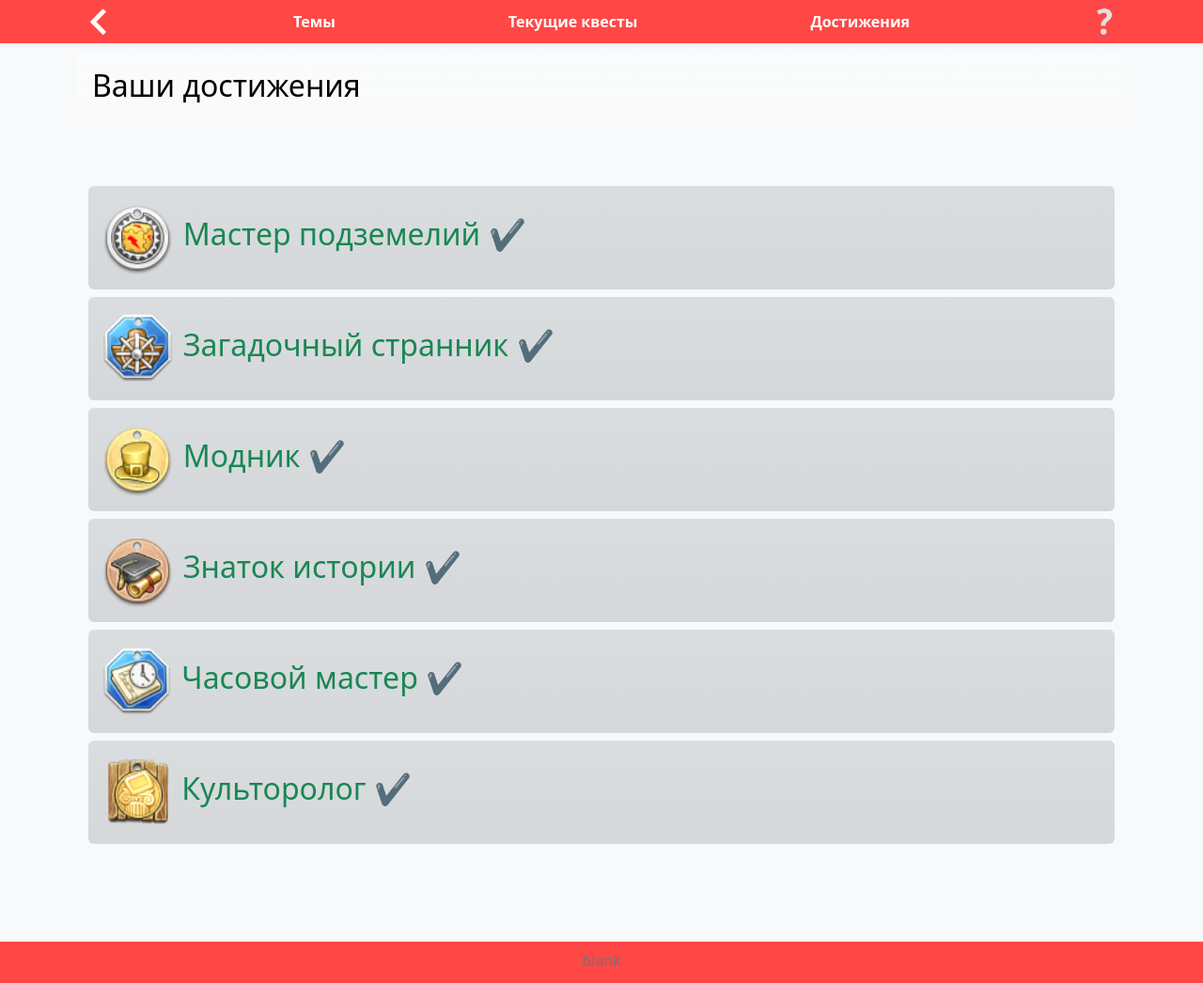
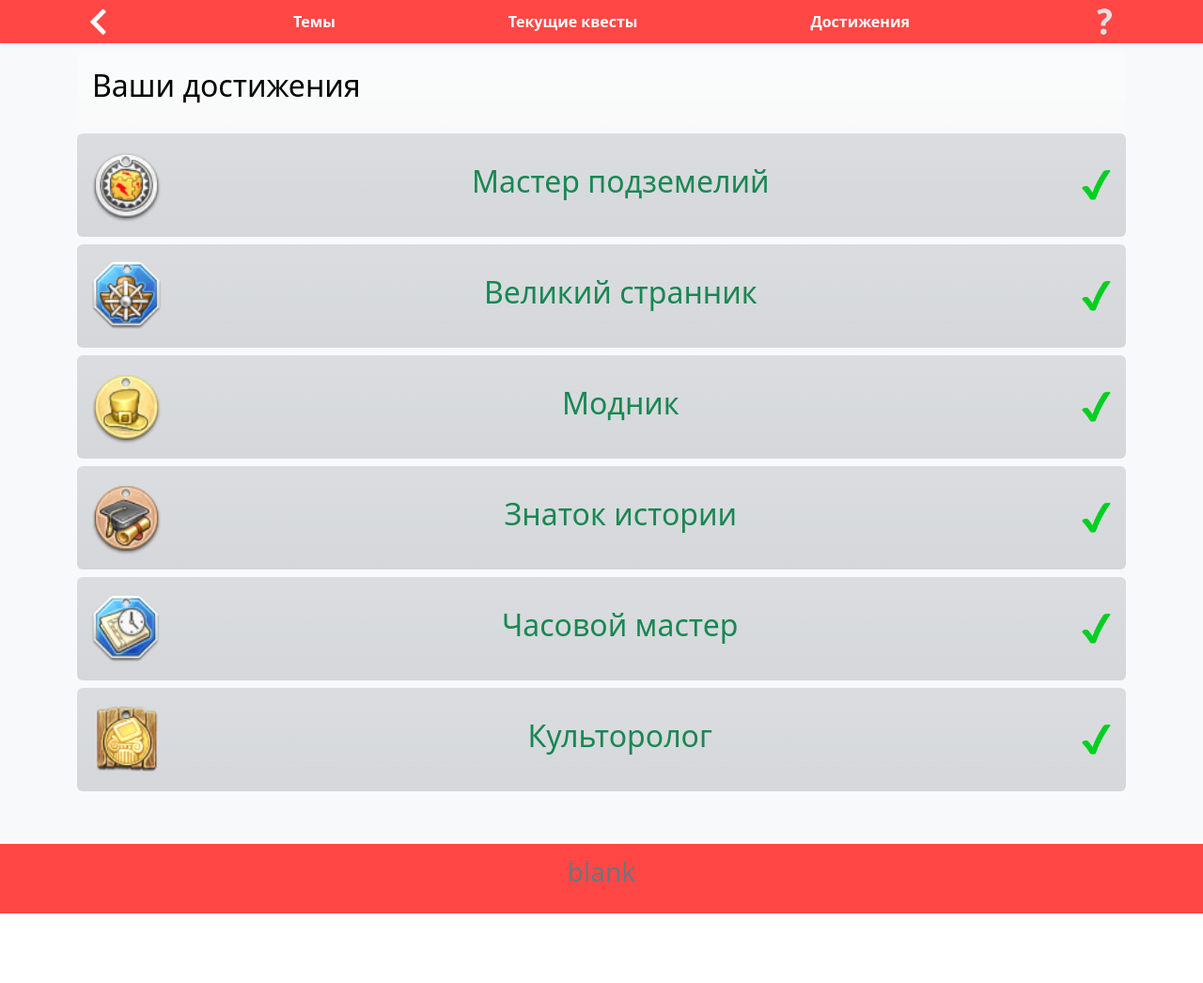
Before and after one commit to DarkLordikss/samocat-demo, a Flask app: page /achive in a window 1280 px wide. Shown: the whole page at 94% size. After the commit the page ends 972 px from the top, so only its background shows below. Run offline with Flask 2, Linux system fonts and the light colour scheme; some libraries are stand-ins or nearby versions.

Commit message:
achieve.html

```diff
--- a/templates/achive.html
+++ b/templates/achive.html
@@ -55,55 +55,70 @@
     </div>
   </div>
 
-<div class="container py-5">
-  <div class="container d-flex justify-content-left py-3 bg-secondary bg-gradient bg-opacity-25 rounded my-2">
+
+
+  <div class="container d-flex justify-content-between py-3 bg-secondary bg-gradient bg-opacity-25 rounded my-2">
     <div><img class="rounded" height="78" src="{{ url_for('static', filename= 'resourses/ochivka_1.png') }}"></div>
     <div class="row align-items-center">
-      <h2 class="text-success mx-2">Мастер подземелий ✔</h2>
+      <h2 class="text-success mx-2">Мастер подземелий</h2>
     </div>
+     <div class="row align-items-center"><img class="rounded" height="40" src="{{ url_for('static', filename= 'resourses/mark.png') }}"></div>
     </div>
 
-  <div class="container d-flex justify-content-left py-3 bg-secondary bg-gradient bg-opacity-25 rounded my-2">
+
+
+  <div class="container d-flex justify-content-between py-3 bg-secondary bg-gradient bg-opacity-25 rounded my-2">
     <div><img class="rounded" height="78" src="{{ url_for('static', filename= 'resourses/ochivka_2.png') }}"></div>
     <div class="row align-items-center">
-      <h2 class="text-success mx-2">Загадочный странник ✔</h2>
+      <h2 class="text-success mx-2">Великий странник</h2>
     </div>
+     <div class="row align-items-center"><img class="rounded" height="40" src="{{ url_for('static', filename= 'resourses/mark.png') }}"></div>
     </div>
 
-  <div class="container d-flex justify-content-left py-3 bg-secondary bg-gradient bg-opacity-25 rounded my-2">
+
+
+  <div class="container d-flex justify-content-between py-3 bg-secondary bg-gradient bg-opacity-25 rounded my-2">
     <div><img class="rounded" height="78" src="{{ url_for('static', filename= 'resourses/ochivka_3.png') }}"></div>
     <div class="row align-items-center">
-      <h2 class="text-success mx-2">Модник ✔</h2>
+      <h2 class="text-success mx-2">Модник</h2>
     </div>
+     <div class="row align-items-center"><img class="rounded" height="40" src="{{ url_for('static', filename= 'resourses/mark.png') }}"></div>
     </div>
 
-  <div class="container d-flex justify-content-left py-3 bg-secondary bg-gradient bg-opacity-25 rounded my-2">
+
+  <div class="container d-flex justify-content-between py-3 bg-secondary bg-gradient bg-opacity-25 rounded my-2">
     <div><img class="rounded" height="78" src="{{ url_for('static', filename= 'resourses/ochivka_4.png') }}"></div>
     <div class="row align-items-center">
-      <h2 class="text-success mx-2">Знаток истории ✔</h2>
+      <h2 class="text-success mx-2">Знаток истории</h2>
     </div>
+     <div class="row align-items-center"><img class="rounded" height="40" src="{{ url_for('static', filename= 'resourses/mark.png') }}"></div>
     </div>
 
-  <div class="container d-flex justify-content-left py-3 bg-secondary bg-gradient bg-opacity-25 rounded my-2">
+
+
+  <div class="container d-flex justify-content-between py-3 bg-secondary bg-gradient bg-opacity-25 rounded my-2">
     <div><img class="rounded" height="78" src="{{ url_for('static', filename= 'resourses/ochivka_5.png') }}"></div>
     <div class="row align-items-center">
-      <h2 class="text-success mx-2">Часовой мастер ✔</h2>
+      <h2 class="text-success mx-2">Часовой мастер</h2>
     </div>
+     <div class="row align-items-center"><img class="rounded" height="40" src="{{ url_for('static', filename= 'resourses/mark.png') }}"></div>
     </div>
 
-  <div class="container d-flex justify-content-left py-3 bg-secondary bg-gradient bg-opacity-25 rounded my-2">
+
+
+  <div class="container d-flex justify-content-between py-3 bg-secondary bg-gradient bg-opacity-25 rounded my-2">
     <div><img class="rounded" height="78" src="{{ url_for('static', filename= 'resourses/ochivka_6.png') }}"></div>
     <div class="row align-items-center">
-      <h2 class="text-success mx-2">Культоролог ✔</h2>
+      <h2 class="text-success mx-2">Культоролог</h2>
     </div>
+     <div class="row align-items-center"><img class="rounded" height="40" src="{{ url_for('static', filename= 'resourses/mark.png') }}"></div>
     </div>
-
     </div>
 </main>
 
 <footer class="text-muted py-2 bg-samokat">
   <div class="container">
-    <p class="mb-1 text-center">blank</p>
+    <p class="fs-3 text-center">blank</p>
   </div>
 </footer>
 
--- a/templates/epic_1.html
+++ b/templates/epic_1.html
@@ -178,7 +178,7 @@
 
 <footer class="text-muted py-2 bg-samokat">
   <div class="container">
-    <p class="mb-1 text-center">blank</p>
+    <p class="fs-3 text-center">blank</p>
   </div>
 </footer>
 
--- a/templates/help.html
+++ b/templates/help.html
@@ -53,7 +53,7 @@
 
 <footer class="text-muted py-2 bg-samokat">
   <div class="container">
-    <p class="mb-1 text-center">blank</p>
+    <p class="fs-3 text-center">blank</p>
   </div>
 </footer>
 
--- a/templates/promo.html
+++ b/templates/promo.html
@@ -50,7 +50,7 @@
 <main class="bg-light">
 <div class="col qst">
           <div class="card shadow-sm">
-            <img class="photo rounded-top" src="{{ url_for('static', filename= 'resourses/art.jpg') }}">
+            <img class="photo rounded-top" src="{{ url_for('static', filename= 'resourses/medal.png') }}">
 
             <div class="card-body">
               <div class="container">
@@ -68,7 +68,7 @@
 
 <footer class="text-muted py-2 bg-samokat">
   <div class="container">
-    <p class="mb-1 text-center">blank</p>
+    <p class="fs-3 text-center">blank</p>
   </div>
 </footer>
 
--- a/templates/quest_1.html
+++ b/templates/quest_1.html
@@ -50,7 +50,7 @@
 <main class="bg-light">
 <div class="col qst">
           <div class="card shadow-sm">
-            <img class="photo rounded-top" src="{{ url_for('static', filename= 'resourses/art.jpg') }}">
+            <img class="photo rounded-top" src="{{ url_for('static', filename= 'resourses/map.jpg') }}">
 
             <div class="card-body">
               <div class="container">
@@ -83,7 +83,7 @@
 
 <footer class="text-muted py-2 bg-samokat">
   <div class="container">
-    <p class="mb-1 text-center">blank</p>
+    <p class="fs-3 text-center">blank</p>
   </div>
 </footer>
 
```
Also changed, not shown: static/resourses/map.jpg (added), static/resourses/mark.png (added), static/resourses/medal.png. Lines whose indentation alone changed are shown as unchanged.
